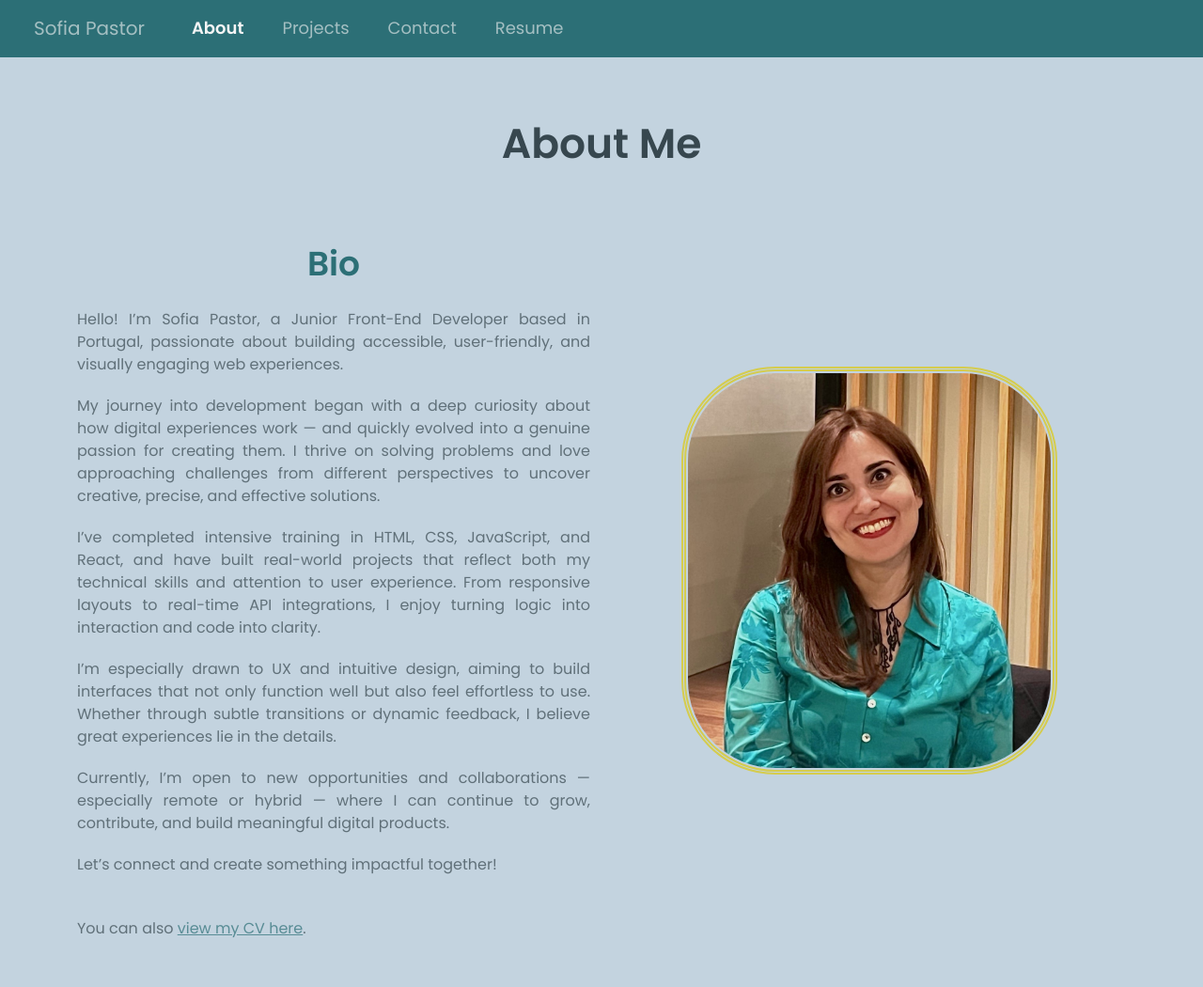
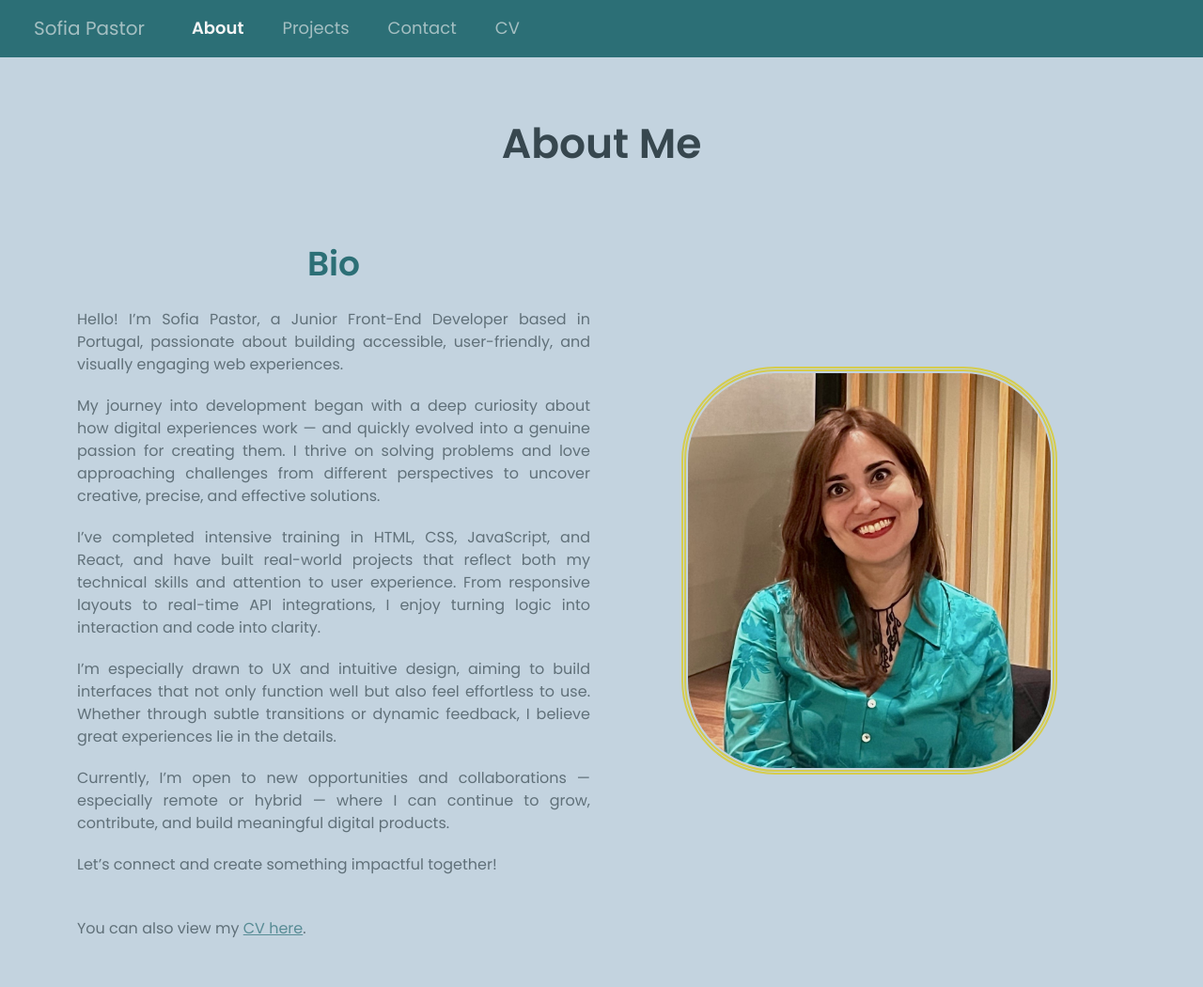
Before and after one commit to sofia-pastor/portfolio-sofia-pastor, a React (Vite) app: page /about in a window 1280 px wide. Shown: the top 1050 px of the page at 94% size. Built offline with nearby package versions, Linux system fonts and the light colour scheme.

Commit message:
changed resume to cv

```diff
--- a/src/components/Navbar.jsx
+++ b/src/components/Navbar.jsx
@@ -96,7 +96,7 @@ export default function Navbar() {
               rel="noopener noreferrer"
               className="nav-link"
             >
-              Resume
+              CV
             </a>
           </div>
         </div>
--- a/src/pages/About.jsx
+++ b/src/pages/About.jsx
@@ -65,14 +65,14 @@ export default function About() {
                 <p>Let’s connect and create something impactful together!</p>
                 <br />{" "}
                 <p>
-                  You can also{" "}
+                  You can also view my{" "}
                   <a
                     href="/cv-sofia-pastor.pdf"
                     target="_blank"
                     rel="noopener noreferrer"
                     className="cv-link"
                   >
-                    view my CV here
+                    CV here
                   </a>
                   .
                 </p>
```
